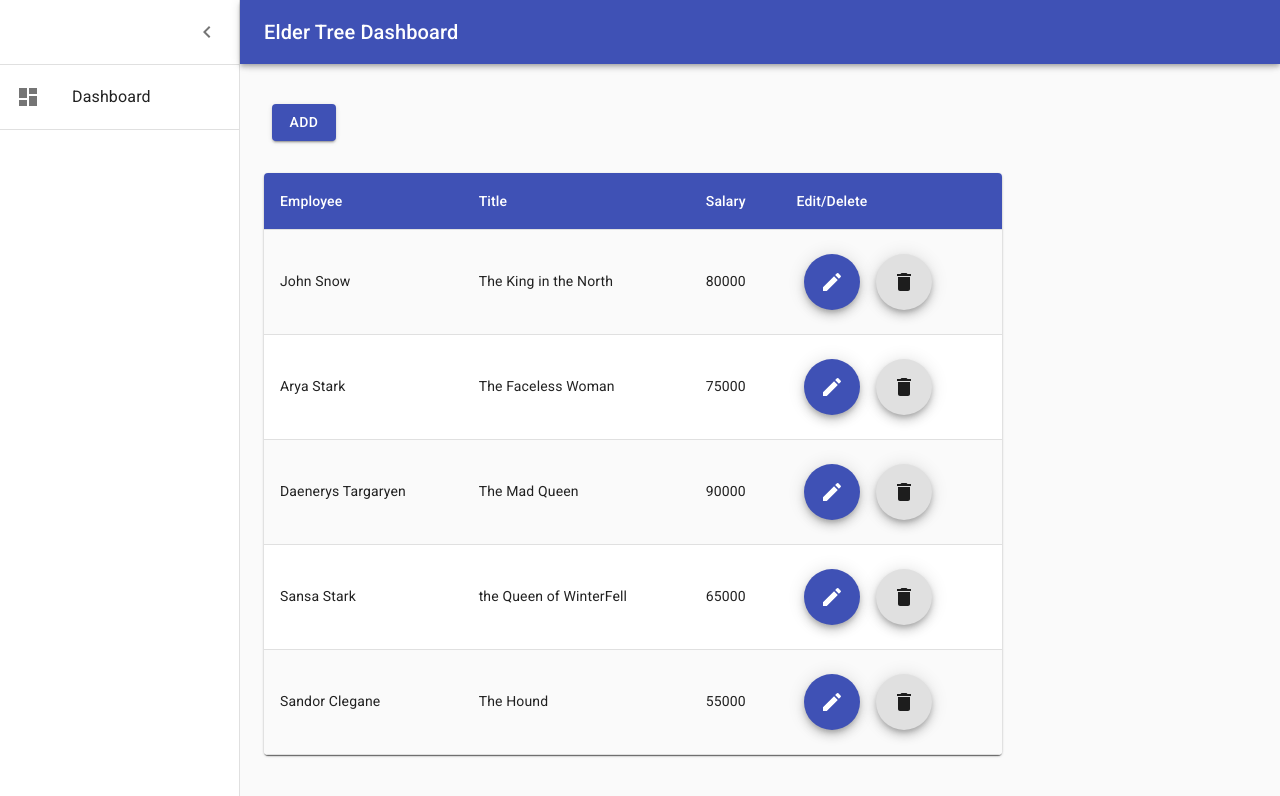
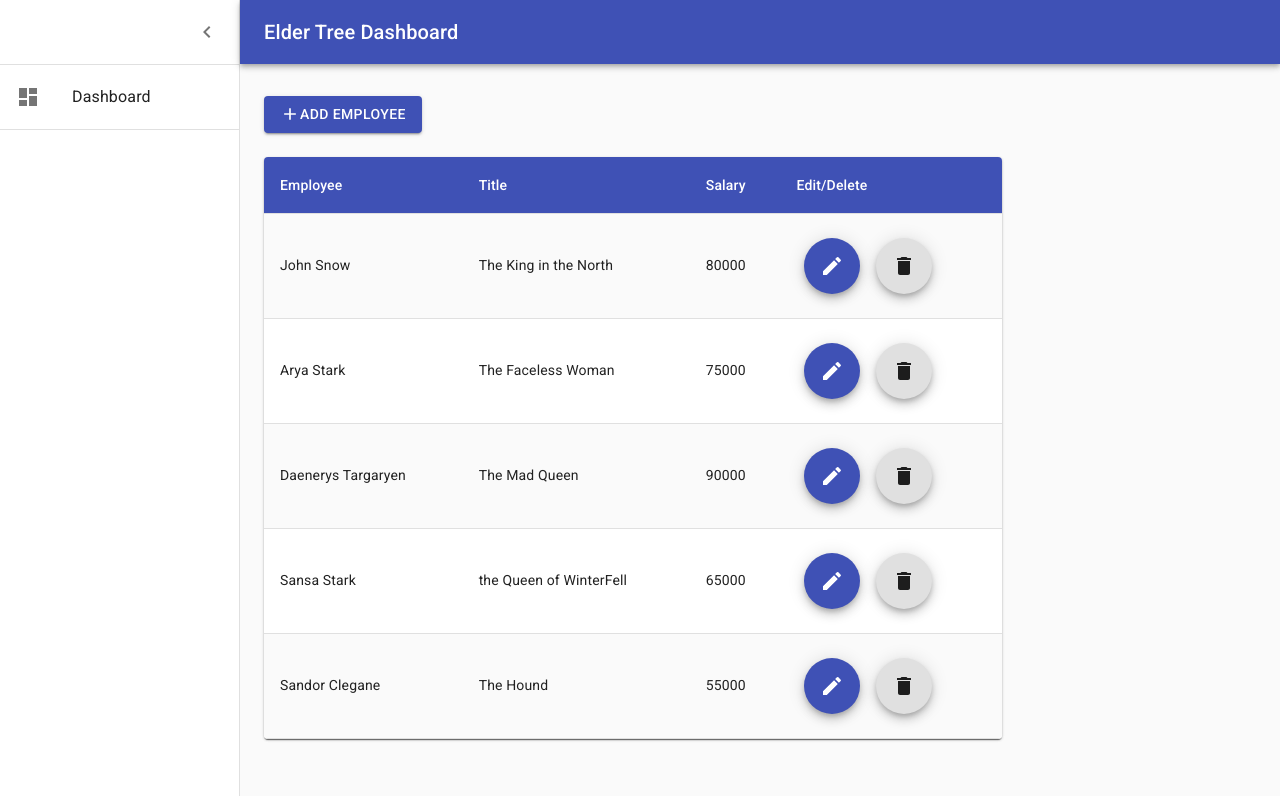
Before and after one commit to sohanthapa/ElderTree-Project1, a React (Create React App) app in the folder react/: page /dashboard in a window 1280 px wide. Shown: the top 796 px of the page. Built offline with nearby package versions, Linux system fonts and the light colour scheme.

Commit message:
Add in modal to employee button

```diff
--- a/react/src/components/dashboard/AddModal.js
+++ b/react/src/components/dashboard/AddModal.js
@@ -3,6 +3,7 @@ import { makeStyles } from '@material-ui/core/styles';
 import Button from '@material-ui/core/Button';
 import Modal from '@material-ui/core/Modal';
 import TextField from '@material-ui/core/TextField';
+import AddIcon from '@material-ui/icons/Add';
 import LogInButton from '../login/LogInButton';
 
 function getModalStyle() {
@@ -24,6 +25,12 @@ const useStyles = makeStyles(theme => ({
     border: '2px solid #000',
     boxShadow: theme.shadows[5],
     padding: theme.spacing(2, 4, 3),
+    button: {
+      margin: theme.spacing(1),
+    },
+  },
+  iconSmall: {
+    fontSize: 20,
   },
 }));
 
@@ -63,10 +70,17 @@ export default function AddModal() {
 
   return (
     <div>
-      <p>Click to get the full Modal experience!</p>
-      <button type="button" onClick={handleOpen}>
-        Test Modal Add Employee
-      </button>
+      <Button
+        className={classes.button}
+        variant="contained"
+        color="primary"
+        className={classes.button}
+        onClick={handleOpen}
+      >
+        <AddIcon className={classes.iconSmall} />
+        Add Employee
+
+      </Button>
       <Modal
         aria-labelledby="simple-modal-title"
         aria-describedby="simple-modal-description"
--- a/react/src/components/dashboard/Dashboard.js
+++ b/react/src/components/dashboard/Dashboard.js
@@ -18,7 +18,7 @@ import Button from '@material-ui/core/Button';
 import Box from '@material-ui/core/Box';
 import { mainListItems, secondaryListItems } from './listItems';
 import Modal from './AddModal';
-import TestModal from './UpdateModal';
+import UpdateModal from './UpdateModal';
 import EmployeeTable from './EmployeeTable';
 
 const drawerWidth = 240;
@@ -170,13 +170,8 @@ export default function Dashboard() {
          <main className={classes.content}>
             <div className={classes.appBarSpacer} />
             <Container maxWidth="lg" className={classes.container}>
-               <Button
-                  variant="contained"
-                  color="primary"
-                  className={classes.button}
-               >
-                  Add
-               </Button>
+
+               <Modal />
 
                <Grid container spacing={3}>
                   {/* Chart */}
--- a/react/src/components/dashboard/EmployeeTable.js
+++ b/react/src/components/dashboard/EmployeeTable.js
@@ -6,10 +6,11 @@ import TableCell from '@material-ui/core/TableCell';
 import TableHead from '@material-ui/core/TableHead';
 import TableRow from '@material-ui/core/TableRow';
 import Paper from '@material-ui/core/Paper';
-
 import Fab from '@material-ui/core/Fab';
 import EditIcon from '@material-ui/icons/Edit';
 import DeleteIcon from '@material-ui/icons/Delete';
+// For later update modal
+import UpdateModal from './UpdateModal';
 
 const StyledTableCell = withStyles(theme => ({
    head: {
```
